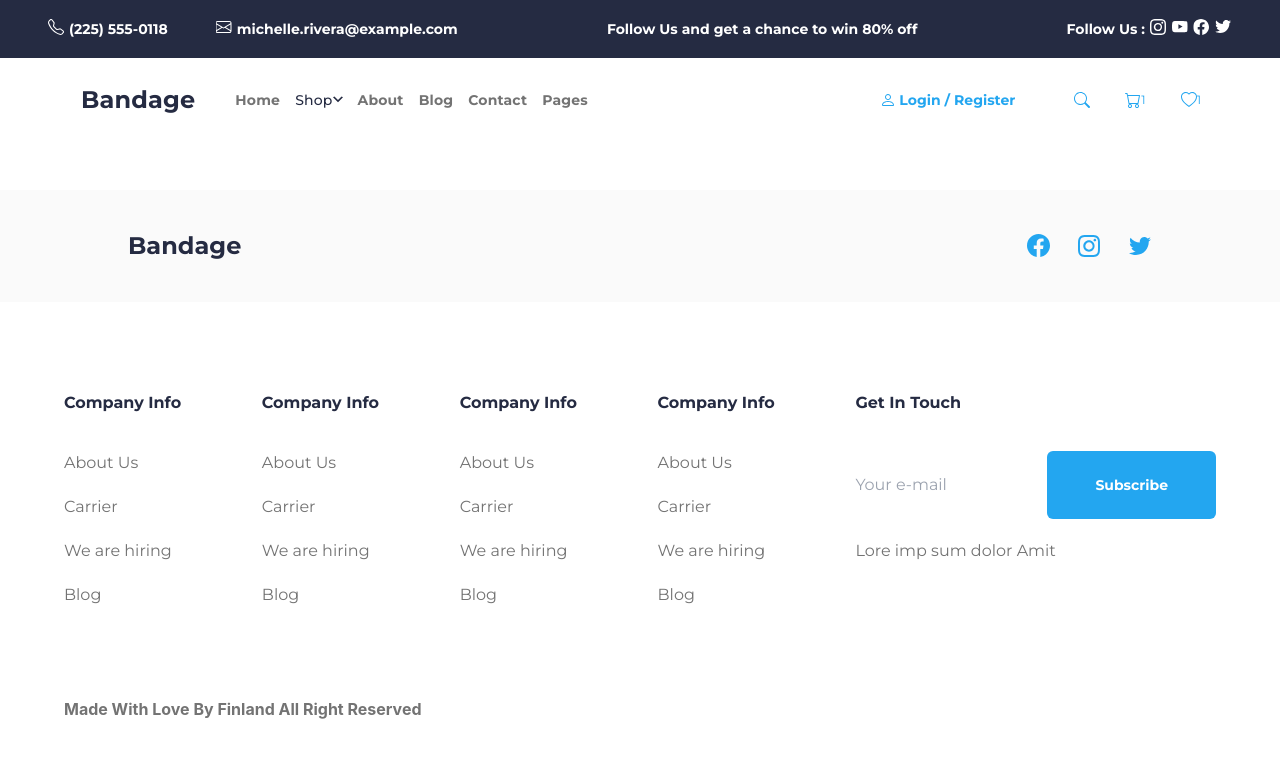
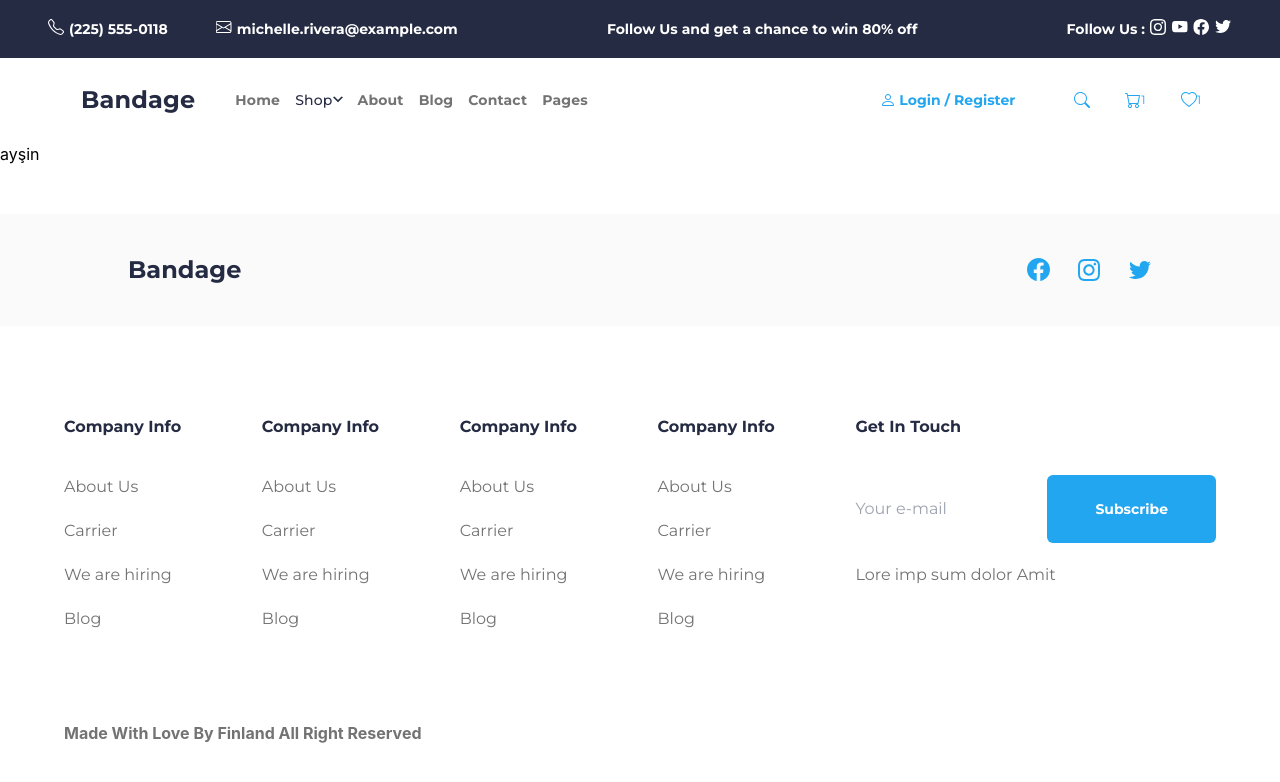
Before and after one commit to ayseefsin/e-commerce, a React (Create React App) app in the folder my-app/: page /products/detail in a window 1280 px wide. Shown: the top 782 px of the page. Built offline with nearby package versions, Linux system fonts and the light colour scheme; a web font is replaced by a local one.

Commit message:
Product page router prepared

```diff
--- a/my-app/src/App.js
+++ b/my-app/src/App.js
@@ -12,6 +12,7 @@ import { ProductListPage } from "./page-components/ProductListPage";
 import { Footer } from "./components/Footer";
 import { FooterEnd } from "./components/FooterEnd";
 import { Brand } from "./components/Brand";
+import { ProductPage } from "./page-components/ProductPage";
 
 function App() {
   const fnc = () => {
@@ -24,6 +25,7 @@ function App() {
       <Routes>
         <Route path="/" element={<HomePage />} />
         <Route path="/products" element={<ProductListPage />} />
+        <Route path="/products/detail" element={<ProductPage />} />
       </Routes>
       <Brand />
       <Footer />
--- a/my-app/src/page-components/ProductPage.js
+++ b/my-app/src/page-components/ProductPage.js
@@ -1,4 +1,4 @@
-const ProductPage = () => {
+export const ProductPage = () => {
 
   return (
     <div>
```
